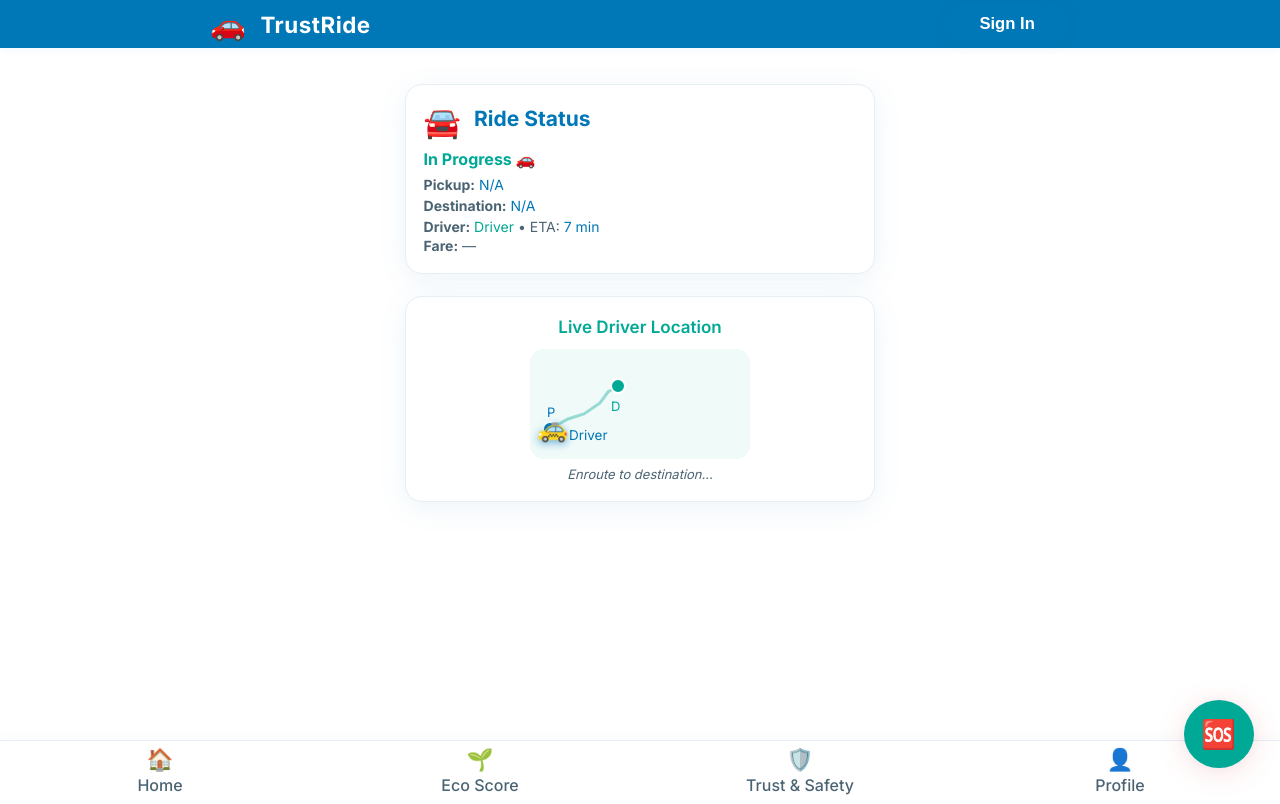
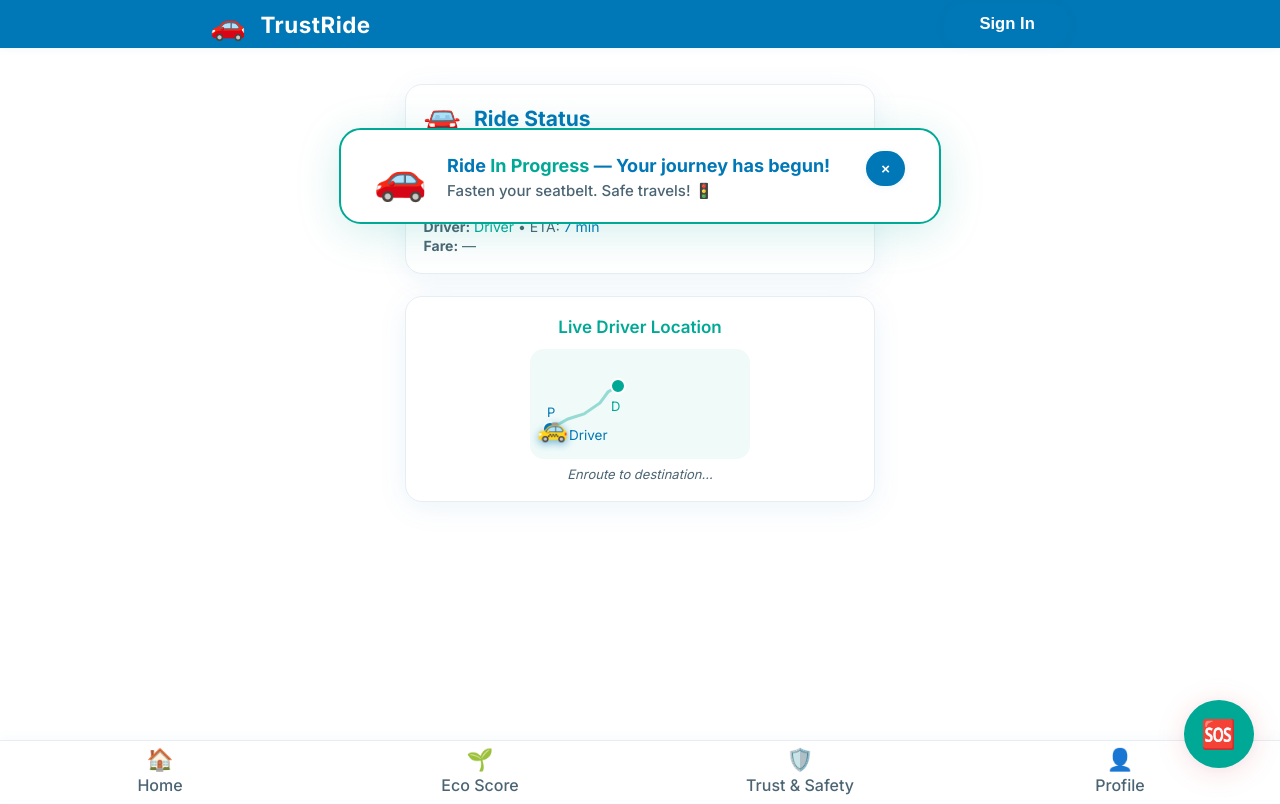
Before and after one commit to Workflow-Manager-admin/trustride-24573-2a3e8ce9, a React (Create React App) app in the folder trustride/: page /ride-status in a window 1280 px wide. Built offline with nearby package versions, Linux system fonts and the light colour scheme; the HTML template or start-up script is replaced by a standard one.

Commit message:
Auto-commit: Changes as of 2025-05-29T15:56:39.032908+00:00

```diff
--- a/trustride/src/screens/RideStatusScreen.js
+++ b/trustride/src/screens/RideStatusScreen.js
@@ -6,7 +6,7 @@ import { useLocation, useNavigate } from "react-router-dom";
  * RideStatusScreen — shows ride status (Scheduled/In Progress), estimated time, live (mock) driver tracker, and safety tools.
  * Features:
  *  - Displays ride status as "Scheduled" and auto-transitions to "In Progress" (with notification).
- *  - Prominent visual notification when ride starts.
+ *  - Prominent visual notification when ride starts, which auto-dismisses or can be manually dismissed.
  *  - Shows booking, ride, and guardian details from navigation state robustly.
  *  - Mock driver/vehicle animated tracker with ETA.
  *  - If guardian is set, activates Buddy Safety—shows info that guardian has been notified and mock live GPS feed.
@@ -76,10 +76,13 @@ function RideStatusScreen() {
       ? ride.eta
       : 7;
 
-    // Ride status: "Scheduled" initially, "In Progress" after delay (simulate driver started)
+  // Ride status: "Scheduled" initially, "In Progress" after delay (simulate driver started)
   const [rideStatus, setRideStatus] = useState("Scheduled");
-  // State to show ride start notification (visual modal)
+  // State to show ride start notification (visual modal/banner)
   const [showRideStartNotif, setShowRideStartNotif] = useState(false);
+  // Banner visual state: for dismiss animation/transition
+  const [showBanner, setShowBanner] = useState(false);
+
   // Mock driver animation progress
   const [driverProgress, setDriverProgress] = useState(0);
   // SOS alert modal
@@ -92,22 +95,32 @@ function RideStatusScreen() {
       startStatusTimer = setTimeout(() => {
         setRideStatus("In Progress 🚗");
         setShowRideStartNotif(true);
-      }, 2200);
+        setShowBanner(true);
+      }, 2000);
     }
     return () => startStatusTimer && clearTimeout(startStatusTimer);
     // eslint-disable-next-line
   }, [rideStatus]);
 
-  // Dismiss ride start notification after X seconds
+  // Dismiss ride start notification after X seconds (auto-close)
   useEffect(() => {
     let notifTimer;
     if (showRideStartNotif) {
-      notifTimer = setTimeout(() => setShowRideStartNotif(false), 2900);
+      notifTimer = setTimeout(() => {
+        setShowBanner(false); // animate/dismiss
+        setTimeout(() => setShowRideStartNotif(false), 350);
+      }, 3500);
     }
     return () => notifTimer && clearTimeout(notifTimer);
   }, [showRideStartNotif]);
 
-  // Animate driver progress every 2 sec (mocked to ETA arrival)
+  // Manual notification/banner dismiss
+  function handleManuallyDismiss() {
+    setShowBanner(false);
+    setTimeout(() => setShowRideStartNotif(false), 350);
+  }
+
+  // Animate driver progress every N seconds (mocked to ETA arrival)
   useEffect(() => {
     let timer;
     if (driverProgress < MOCK_ROUTE.length - 1) {
@@ -192,57 +205,77 @@ function RideStatusScreen() {
         </div>
       )}
 
-      {/* Ride Start Notification Modal */}
+      {/* Prominent ride-start banner/modal/notification */}
       {showRideStartNotif && (
         <div
           style={{
             position: "fixed",
-            zIndex: 4200,
-            inset: 0,
-            background: "rgba(0,119,182,0.12)",
+            top: "16vh",
+            left: 0,
+            width: "100vw",
+            zIndex: 4000,
             display: "flex",
-            alignItems: "center",
-            justifyContent: "center"
+            justifyContent: "center",
+            pointerEvents: "none"
           }}
-          aria-modal="true"
-          role="dialog"
+          role="alert"
+          tabIndex={-1}
+          aria-live="assertive"
         >
           <div
             style={{
               background: "#fff",
-              borderRadius: 19,
-              boxShadow: "0 8px 44px rgba(0,119,182,.13)",
-              maxWidth: 355,
-              width: "92vw",
-              padding: "2.4rem 1.2rem 1.5rem 1.2rem",
+              border: "2.5px solid var(--accent)",
+              borderRadius: 22,
+              boxShadow: "0 8px 44px rgba(0,168,150, 0.18)",
+              padding: "1.3rem 2.1rem 1.13rem 2.0rem",
               display: "flex",
-              flexDirection: "column",
               alignItems: "center",
-              border: "2px solid var(--accent)"
+              gap: 18,
+              minWidth: 290,
+              maxWidth: "90vw",
+              fontWeight: 700,
+              fontSize: 18,
+              color: "var(--primary)",
+              opacity: showBanner ? 1 : 0,
+              transform: showBanner ? "translateY(0px)" : "translateY(-36px)",
+              pointerEvents: "auto",
+              transition: "opacity .33s, transform .32s cubic-bezier(.77,.12,.33,1.15)"
             }}
           >
-            <span style={{ fontSize: 47, marginBottom: 7, color: "var(--primary)" }}>🚗</span>
-            <div className="heading-2" style={{ fontWeight: 700, fontSize: 22, color: "var(--accent)", marginBottom: 7, textAlign: "center" }}>
-              Your ride has started!
-            </div>
-            <div style={{ color: "var(--primary)", fontWeight: 600, fontSize: 16, marginBottom: 11, textAlign: "center" }}>
-              Stay seated and fasten your seatbelt. Wishing you a safe journey!
-            </div>
+            <span role="img" aria-label="Ride started" style={{ fontSize: 43, marginRight: 2 }}>🚗</span>
+            <span>
+              Ride <span style={{ color: "var(--accent)" }}>In Progress</span> — Your journey has begun!
+              <div style={{ fontWeight: 500, color: "var(--text-secondary)", fontSize: 15, marginTop: 5 }}>
+                Fasten your seatbelt. Safe travels! 🚦
+              </div>
+            </span>
             <button
-              className="btn btn-large"
+              className="btn"
               style={{
+                fontSize: 15,
+                fontWeight: 700,
+                minWidth: 35,
+                minHeight: 35,
                 borderRadius: 22,
-                minWidth: 110,
-                fontWeight: 600,
-                fontSize: 15,
                 background: "var(--primary)",
-                marginTop: 5,
-                marginBottom: -5
+                color: "#fff",
+                marginLeft: 18,
+                padding: "6px 15px",
+                alignSelf: "flex-start",
+                boxShadow: "0 1px 7px rgba(0,119,182,0.09)",
+                outline: "none",
+                border: "none",
+                cursor: "pointer",
+                pointerEvents: "auto"
               }}
-              onClick={() => setShowRideStartNotif(false)}
               tabIndex={0}
               type="button"
-            >OK</button>
+              aria-label="Dismiss ride started notification"
+              onClick={handleManuallyDismiss}
+            >
+              ×
+            </button>
           </div>
         </div>
       )}
```
Also changed, not shown: 2 other files (tests, documents, lock files or other folders).
